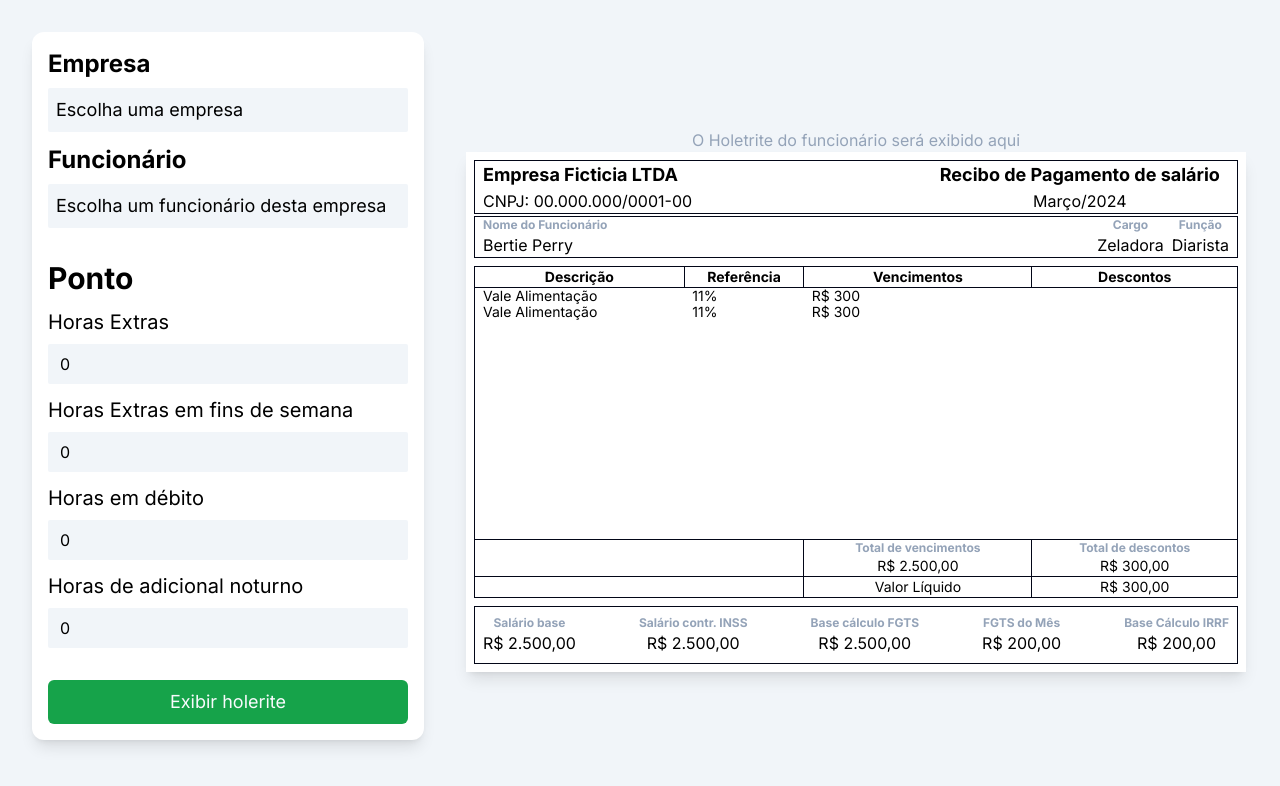
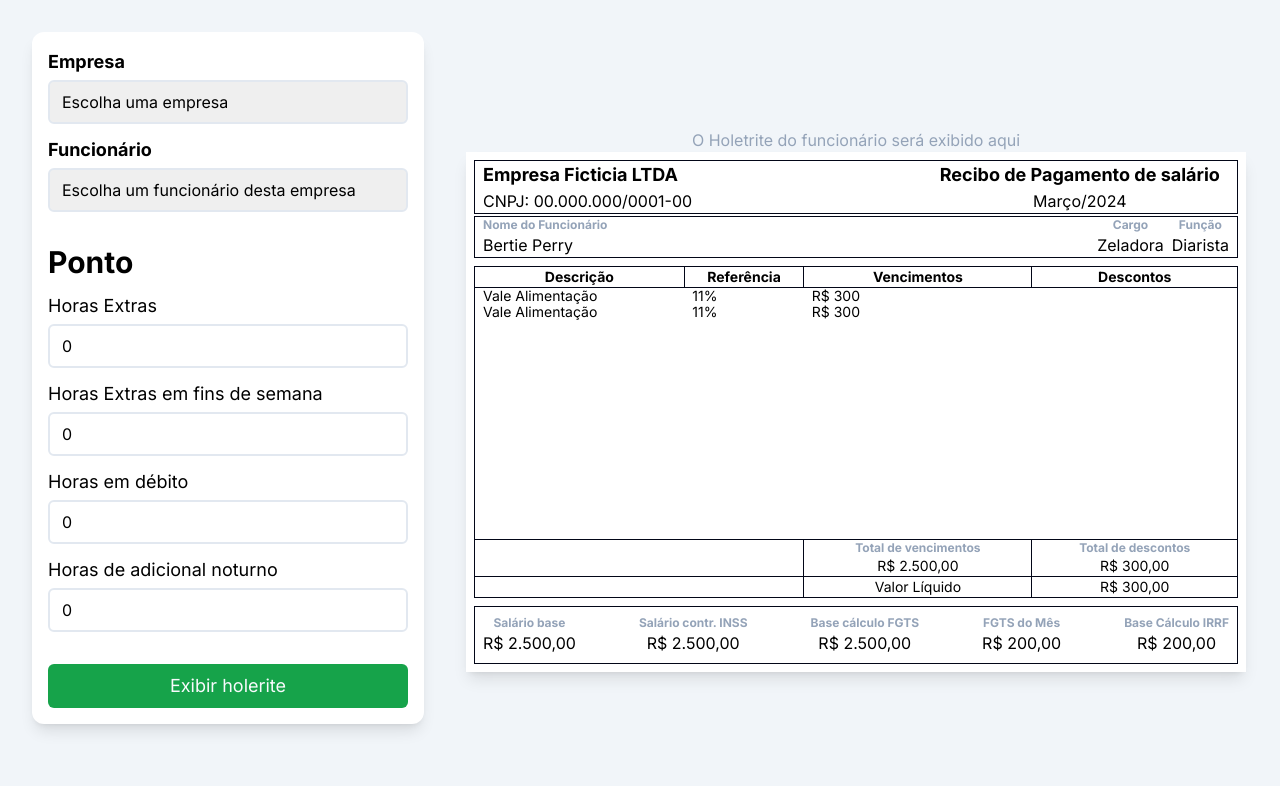
Before and after one commit to euperinotti/folha-pagamento, a Next.js app: page / in a window 1280 px wide. Shown: the top 786 px of the page. Built offline with nearby package versions, Linux system fonts and the light colour scheme.

Commit message:
styles: input styles

```diff
--- a/src/components/Input/index.tsx
+++ b/src/components/Input/index.tsx
@@ -10,7 +10,7 @@ export const Input = ({ label, ...rest }: InputProps) => {
     <InputContainer label={label}>
       <input
         {...rest}
-        className="px-3 py-2 bg-slate-100 focus:border-green-500 focus:outline-none focus:ring-2 focus:ring-green-500 rounded-sm w-full"
+        className="px-3 py-2 border-slate-200 border-2 focus:border-green-500 focus:outline-none focus:ring-1 focus:ring-green-500 rounded-md w-full text-base"
       />
     </InputContainer>
   )
--- a/src/components/InputContainer/index.tsx
+++ b/src/components/InputContainer/index.tsx
@@ -12,10 +12,10 @@ export const InputContainer = ({
 }: InputContainerProps) => {
   return (
     <label
-      className="flex flex-col items-start justify-center gap-2 w-full"
+      className="flex flex-col items-start justify-center gap-1 w-full"
       {...rest}
     >
-      <h3 className="font-normal text-xl">{label}</h3>
+      <h4 className="font-normal">{label}</h4>
       {children}
     </label>
   )
--- a/src/components/Select/index.tsx
+++ b/src/components/Select/index.tsx
@@ -13,10 +13,10 @@ export const Select = ({
   ...rest
 }: SelectProps) => {
   return (
-    <label className="flex flex-col items-start justify-center gap-2 w-full">
-      <h3>{label}</h3>
+    <label className="flex flex-col items-start justify-center gap-1 w-full">
+      <h4>{label}</h4>
       <select
-        className="w-full bg-slate-100 appearance-none text-lg border-1 border-slate-100 px-2 py-2 focus:border-green-500 focus:outline-none focus:ring-2 focus:ring-green-500 rounded-sm required"
+        className="w-full px-3 py-2 border-slate-200 border-2 focus:border-green-500 focus:outline-none focus:ring-1 focus:ring-green-500 rounded-md text-base appearance-none required"
         {...rest}
       >
         <option value={''} disabled>
```
